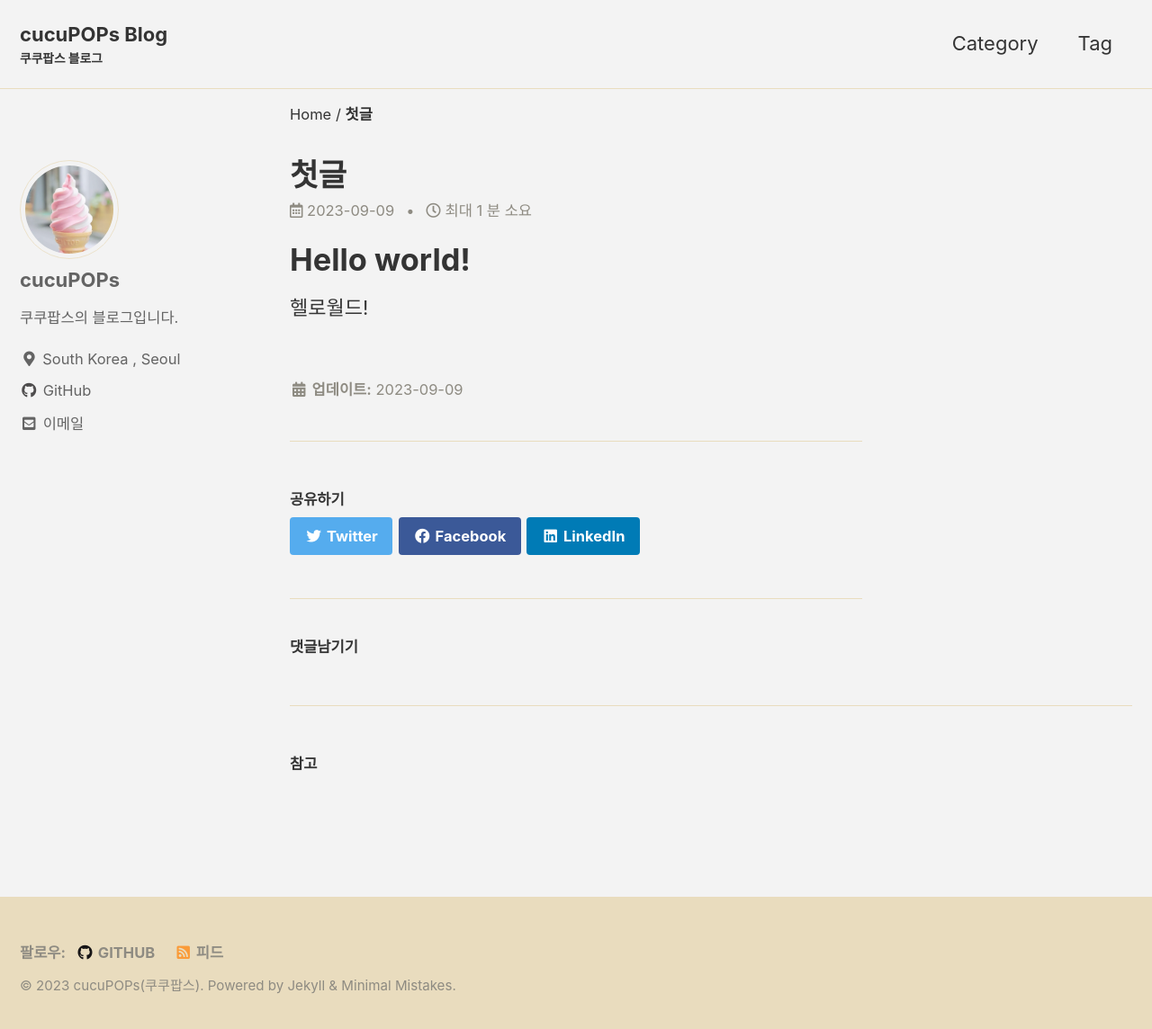
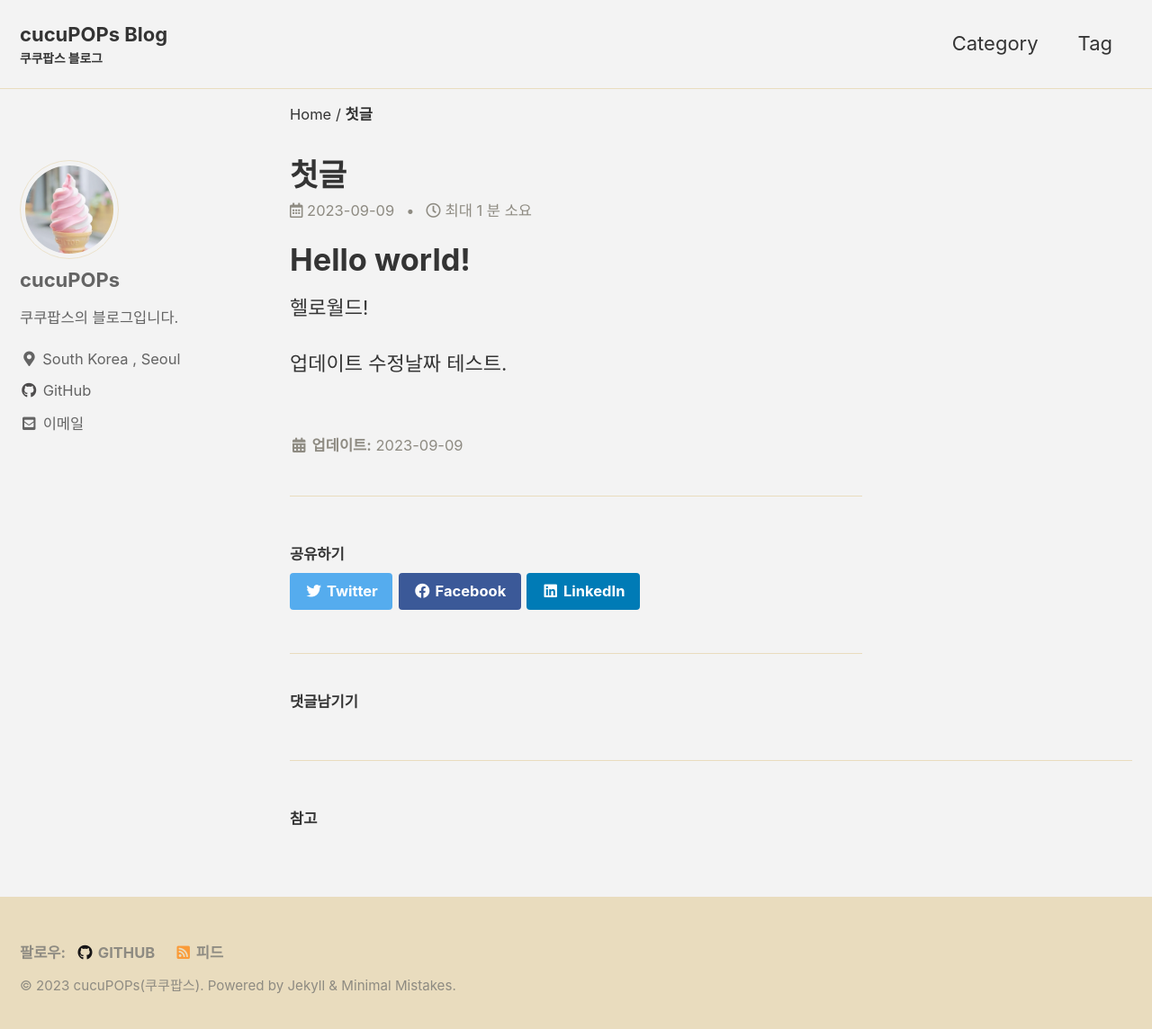
Before and after one commit to cucuPOPs/cucuPOPs.github.io, a Jekyll site: the page built from _posts/2023-09-09-first-posting.md, in a window 1280 px wide and 1152 px high. Shown: the top 1144 px of the window at 90% size. Built offline with Jekyll 4.4.1, drawn with Linux system fonts in a browser that asks for light colours; cached includes are drawn as plain includes; comment, search, counter and statistics services are not loaded.

Commit message:
업데이트 날짜 테스트

```diff
--- a/_posts/2023-09-09-first-posting.md
+++ b/_posts/2023-09-09-first-posting.md
@@ -5,3 +5,5 @@ title: "첫글"
 # Hello world!
 
 헬로월드!
+
+업데이트 수정날짜 테스트.
```
